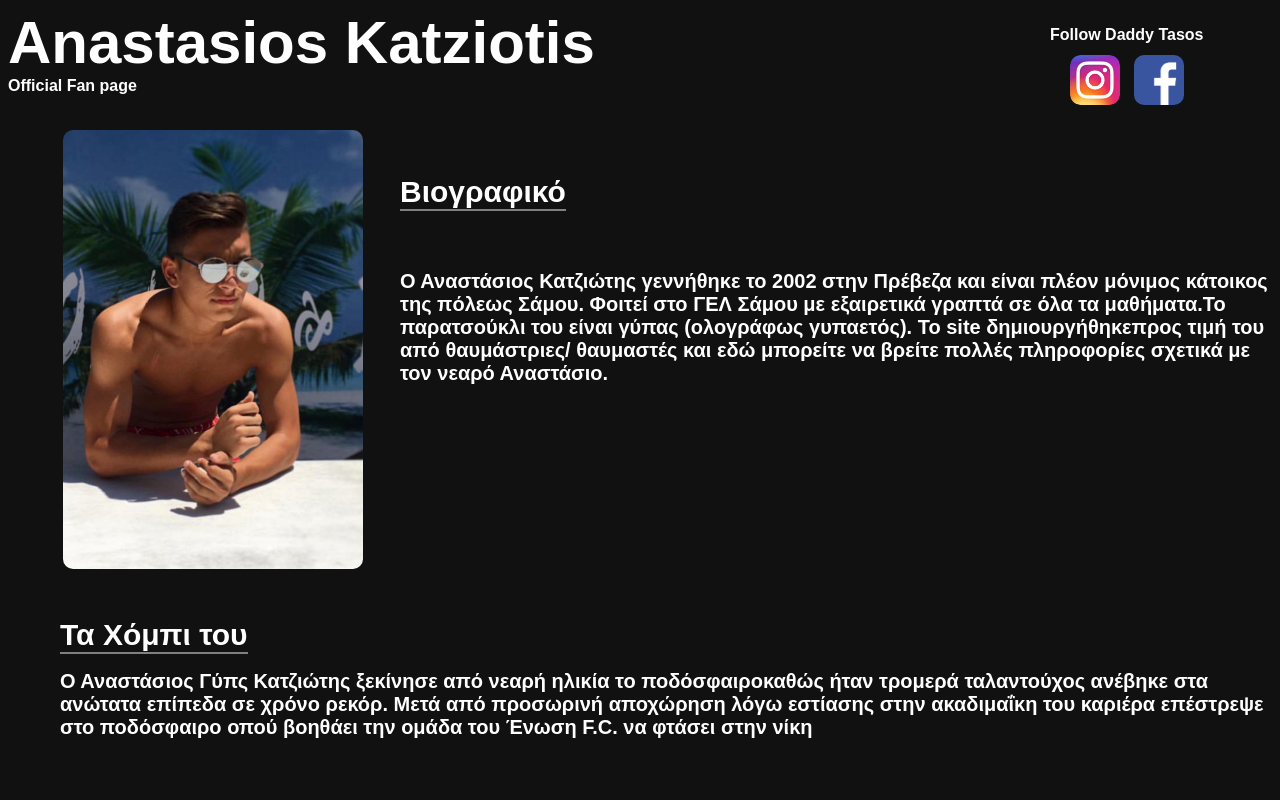
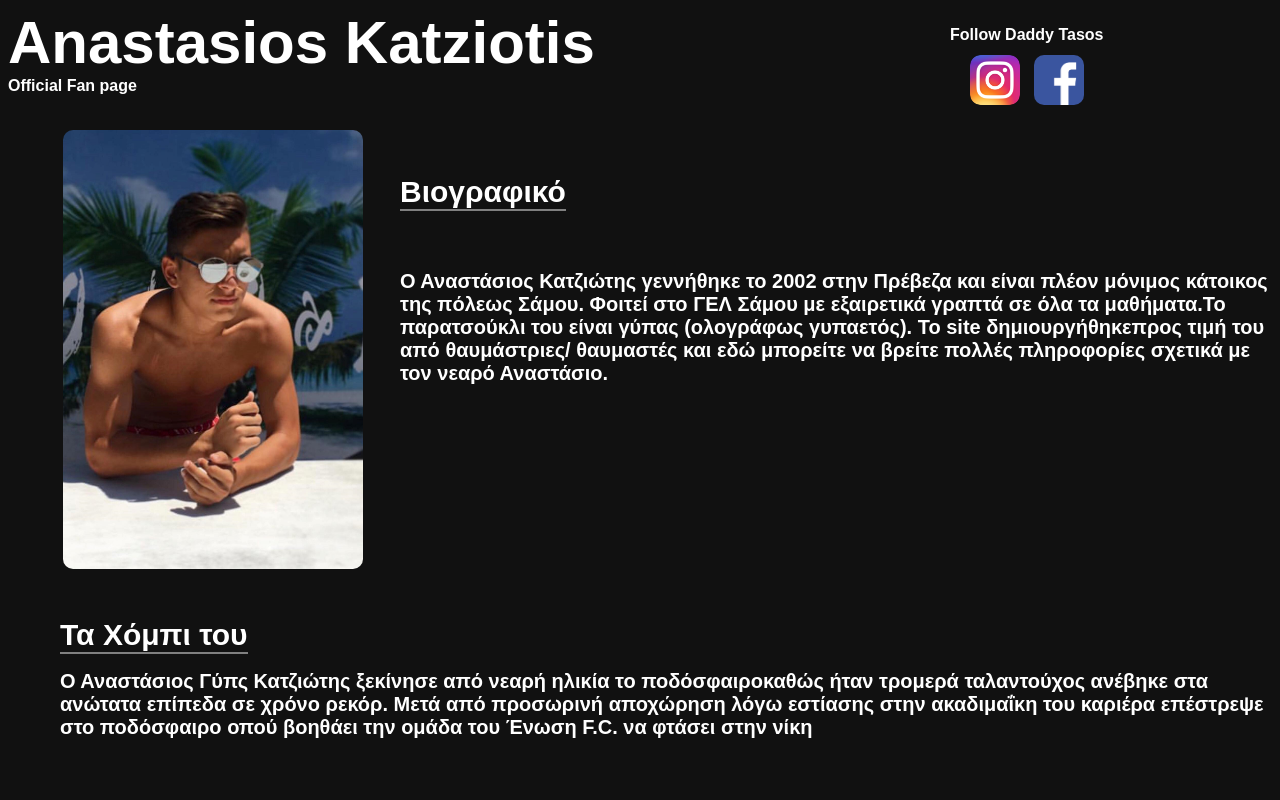
Before and after one commit to themosgit/anastasios, a plain HTML site: page index.html in a window 1280 px wide. Shown: the top 800 px of the page. Drawn offline with Linux system fonts and the light colour scheme.

Commit message:
Update tasosstyle.css

```diff
--- a/tasosstyle.css
+++ b/tasosstyle.css
@@ -19,9 +19,9 @@ img{border-radius:15px;
 .socialmedia{float: right;
              top: 50px;
              position: absolute;
-             left: 1065px;}
+             left: 965px;}
 
-.follow{left:1050px ;
+.follow{left:950px ;
         position: absolute;
         top: 10px;
         font-size: initial}
```
